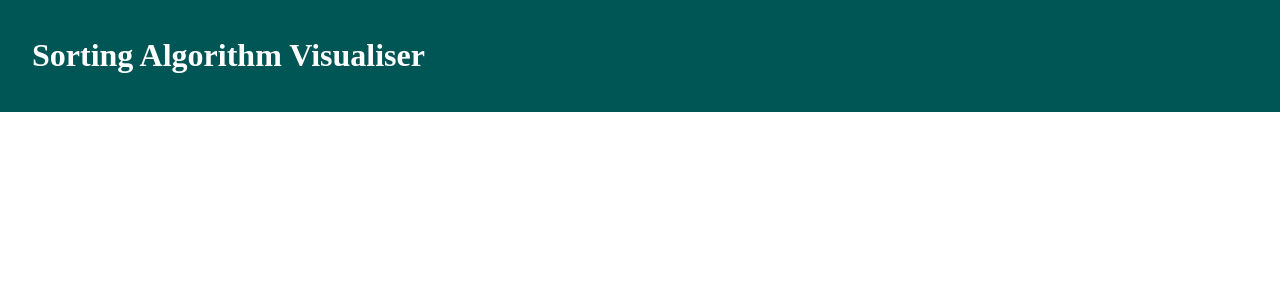
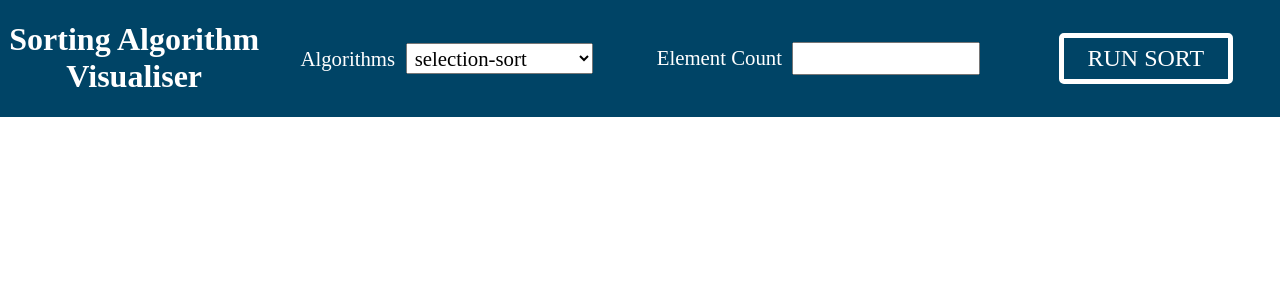
Before and after one commit to joshuasearle/sorting-algorithm-visualiser, a React (Create React App) app: page / in a window 1280 px wide. Shown: the top 300 px of the page. Built offline with nearby package versions, Linux system fonts and the light colour scheme; a web font is replaced by a local one.

Commit message:
fully configured menubar

```diff
--- a/src/components/Menubar/AlgorithmPicker/AlgorithmPicker.js
+++ b/src/components/Menubar/AlgorithmPicker/AlgorithmPicker.js
@@ -1,7 +1,17 @@
 import React from 'react';
 
+import DropdownMenu from '../../inputs/DropdownMenu/DropdownMenu';
+import FormLabel from '../../inputs/FormLabel/FormLabel';
+
 const AlgorithmPicker = () => {
-  return (  );
-}
+  const options = ['selection-sort', 'insertion-sort'];
+
+  return (
+    <div>
+      <FormLabel>Algorithms</FormLabel>
+      <DropdownMenu options={options} />
+    </div>
+  );
+};
 
 export default AlgorithmPicker;
--- /dev/null
+++ b/src/components/Menubar/ElementCountPicker/ElementCountPicker.js
@@ -0,0 +1,14 @@
+import React from 'react';
+import FormLabel from '../../inputs/FormLabel/FormLabel';
+import NumberInput from '../../inputs/NumberInput/NumberInput';
+
+const ElementCountPicker = () => {
+  return (
+    <div>
+      <FormLabel>Element Count</FormLabel>
+      <NumberInput />
+    </div>
+  );
+};
+
+export default ElementCountPicker;
--- a/src/components/Menubar/Menubar.js
+++ b/src/components/Menubar/Menubar.js
@@ -1,11 +1,23 @@
 import React from 'react';
 
 import classes from './Menubar.module.css';
+import AlgorithmPicker from './AlgorithmPicker/AlgorithmPicker';
+import ElementCountPicker from './ElementCountPicker/ElementCountPicker';
+import RunButton from './RunButton/RunButton';
 
 const Menubar = () => {
   return (
     <div className={classes.Menubar}>
       <h1 className={classes.Title}>Sorting Algorithm Visualiser</h1>
+      <div className={classes.AlgorithmPicker}>
+        <AlgorithmPicker />
+      </div>
+      <div className={classes.ElementCountPicker}>
+        <ElementCountPicker />
+      </div>
+      <div className={classes.RunButton}>
+        <RunButton />
+      </div>
     </div>
   );
 };
--- a/src/components/Menubar/Menubar.module.css
+++ b/src/components/Menubar/Menubar.module.css
@@ -1,11 +1,83 @@
 .Menubar {
-  background-color: #005555;
-  margin: 0;
+  background-color: #004466;
   overflow: hidden;
+  color: white;
+  display: grid;
+  grid-template-rows: auto auto auto auto;
 }
 
 .Title {
-  color: white;
-  display: block;
-  padding: 0.5em 1em;
+  text-align: center;
+  grid-row: 1 / 2;
 }
+
+.Menubar div {
+  margin: auto;
+  padding: 0.3em 1em;
+  width: max-content;
+}
+
+.AlgorithmPicker {
+  grid-row: 2 / 3;
+}
+
+.ElementCountPicker {
+  grid-row: 3 / 4;
+}
+
+.RunButton {
+  grid-row: 4 / 5;
+}
+
+@media (min-width: 800px) {
+  .Menubar {
+    grid-template-columns: 1fr 1fr;
+    grid-template-rows: auto auto auto;
+  }
+
+  .Title {
+    grid-column: 1 / 3;
+  }
+
+  .AlgorithmPicker {
+    grid-column: 1 / 2;
+    grid-row: 2 / 3;
+  }
+
+  .ElementCountPicker {
+    grid-column: 2 / 3;
+    grid-row: 2 / 3;
+  }
+
+  .RunButton {
+    grid-column: 1 / 3;
+    grid-row: 3 / 4;
+  }
+}
+
+@media (min-width: 1100px) {
+  .Menubar {
+    grid-template-columns: 1fr 1fr 1fr 1fr;
+    grid-template-rows: 1fr;
+  }
+
+  .Title {
+    grid-column: 1 / 2;
+    grid-row: 1 / 2;
+  }
+
+  .AlgorithmPicker {
+    grid-column: 2 / 3;
+    grid-row: 1 / 2;
+  }
+
+  .ElementCountPicker {
+    grid-column: 3 / 4;
+    grid-row: 1 / 2;
+  }
+
+  .RunButton {
+    grid-column: 4 / 5;
+    grid-row: 1 / 2;
+  }
+}
--- /dev/null
+++ b/src/components/Menubar/RunButton/RunButton.js
@@ -0,0 +1,9 @@
+import React from 'react';
+
+import Button from '../../inputs/Button/Button';
+
+const RunButton = () => {
+  return <Button>RUN SORT</Button>;
+};
+
+export default RunButton;
--- /dev/null
+++ b/src/components/inputs/Button/Button.js
@@ -0,0 +1,13 @@
+import React from 'react';
+
+import classes from './Button.module.css';
+
+const Button = ({ children, onChange }) => {
+  return (
+    <button className={classes.Button} onChange={onChange}>
+      {children}
+    </button>
+  );
+};
+
+export default Button;
--- /dev/null
+++ b/src/components/inputs/Button/Button.module.css
@@ -0,0 +1,16 @@
+.Button {
+  padding: 0.3em 1em;
+  border: 5px solid white;
+  background-color: #004466;
+  border-radius: 5px;
+  color: white;
+  font-size: 1.5em;
+}
+
+button:hover.Button,
+button:active.Button {
+  background-color: white;
+  color: black;
+  font-weight: bold;
+  border-color: black;
+}
--- a/src/components/inputs/DropdownMenu/DropdownMenu.js
+++ b/src/components/inputs/DropdownMenu/DropdownMenu.js
@@ -1,8 +1,10 @@
 import React from 'react';
+
+import classes from '../Input.module.css';
 
 const DropdownMenu = ({ options }) => {
   const dropDownOptions = options.map((option) => <option>{option}</option>);
-  return <select>{dropDownOptions}</select>;
+  return <select className={classes.Input}>{dropDownOptions}</select>;
 };
 
 export default DropdownMenu;
--- a/src/components/inputs/FormLabel/FormLabel.js
+++ b/src/components/inputs/FormLabel/FormLabel.js
@@ -1,7 +1,9 @@
 import React from 'react';
 
-const FormLabel = ({ text }) => {
-  return <label>{text}</label>;
+import classes from './FormLabel.module.css';
+
+const FormLabel = ({ children }) => {
+  return <label className={classes.FormLabel}>{children}</label>;
 };
 
 export default FormLabel;
--- /dev/null
+++ b/src/components/inputs/FormLabel/FormLabel.module.css
@@ -0,0 +1,4 @@
+.FormLabel {
+  margin-right: 0.5em;
+  font-size: 1.3rem;
+}
--- /dev/null
+++ b/src/components/inputs/Input.module.css
@@ -0,0 +1,5 @@
+.Input {
+  font-size: 1.3em;
+  padding: 0.1em 0.2em;
+  width: 9em;
+}
--- /dev/null
+++ b/src/components/inputs/NumberInput/NumberInput.js
@@ -0,0 +1,9 @@
+import React from 'react';
+
+import classes from '../Input.module.css';
+
+const NumberInput = () => {
+  return <input className={classes.Input} type='number'></input>;
+};
+
+export default NumberInput;
```
